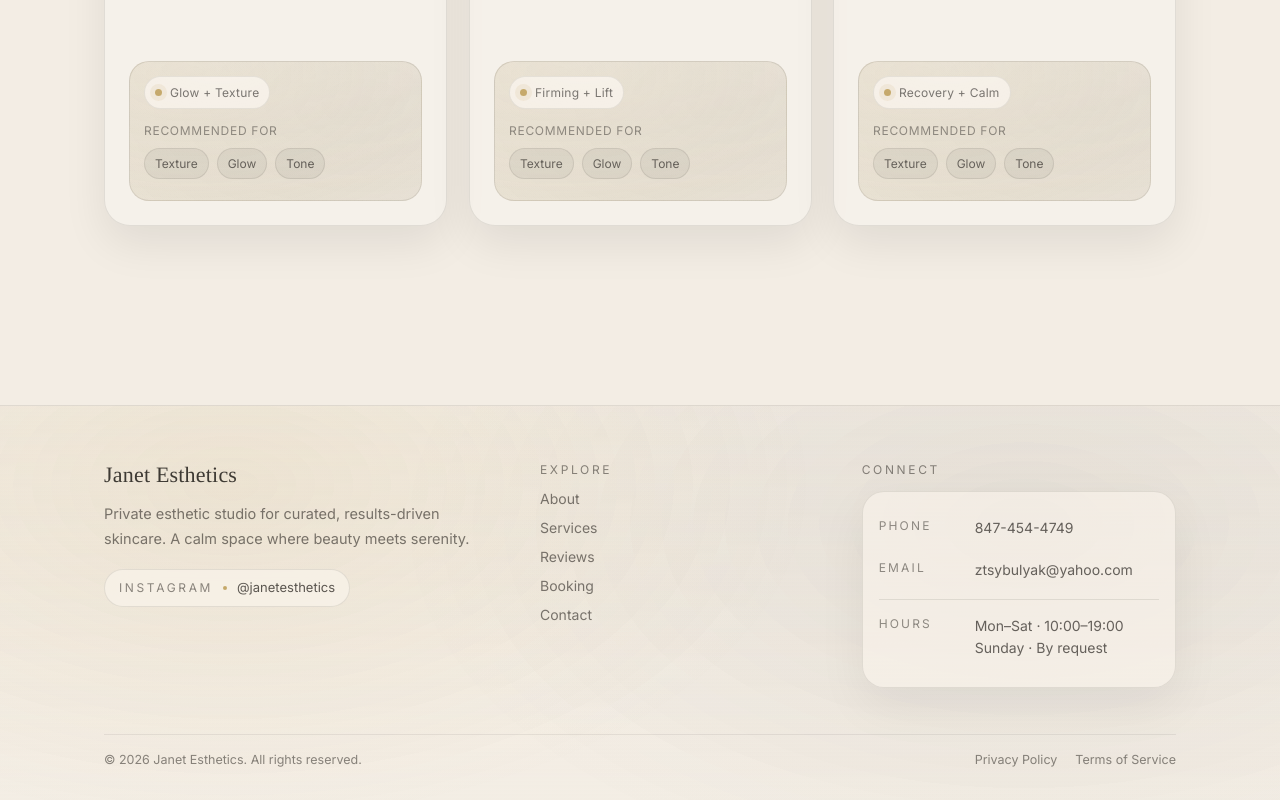
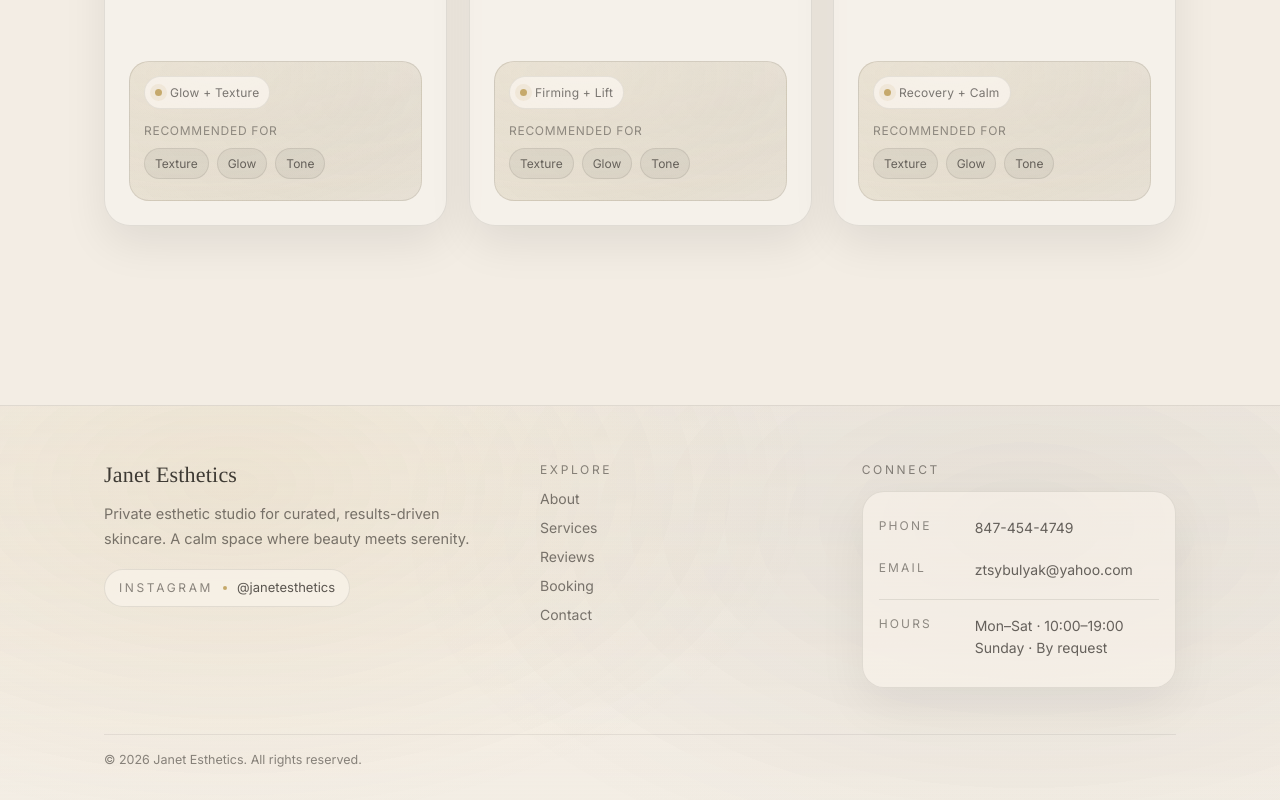
Before and after one commit to TripleK1122/cosmotology, a Next.js app: page / in a window 1280 px wide. Shown: the part 1234-2034 px from the top of the page. Built offline with nearby package versions, Linux system fonts and the light colour scheme.

Commit message:
Remove empty privacy and sitemap routes

```diff
--- a/components/layout/Footer.tsx
+++ b/components/layout/Footer.tsx
@@ -71,10 +71,7 @@ export default function Footer() {
                 <div className="ftBottom">
                     <div className="ftCopy">© {new Date().getFullYear()} Janet Esthetics. All rights reserved.</div>
 
-                    <div className="ftBottomLinks">
-                        <Link className="ftBottomLink" href="/policies/privacy">Privacy Policy</Link>
-                        <Link className="ftBottomLink" href="/policies/terms">Terms of Service</Link>
-                    </div>
+
                 </div>
             </Container>
 
```
Also changed, not shown: app/policies/privacy/page.tsx (deleted), app/policies/terms/page.tsx (deleted), app/sitemap.ts (deleted).
